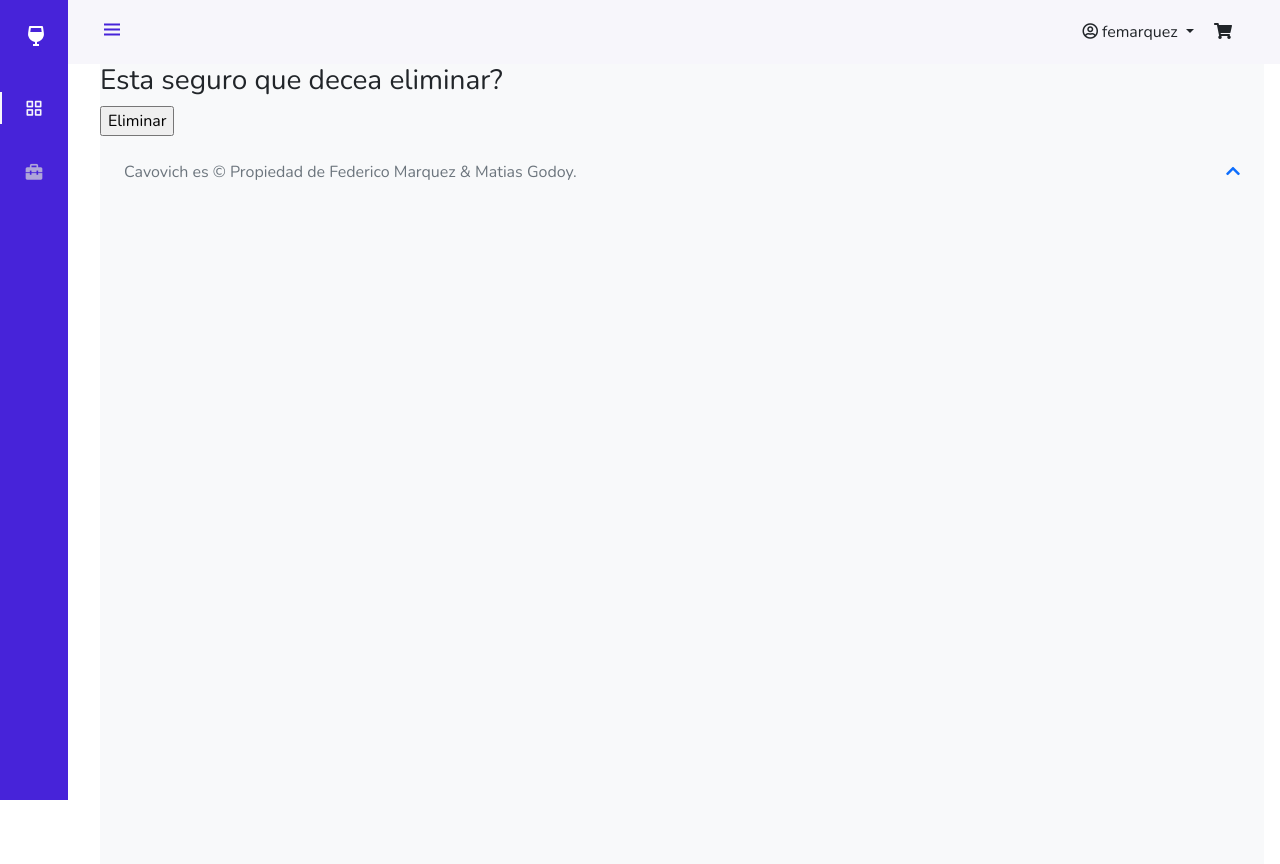
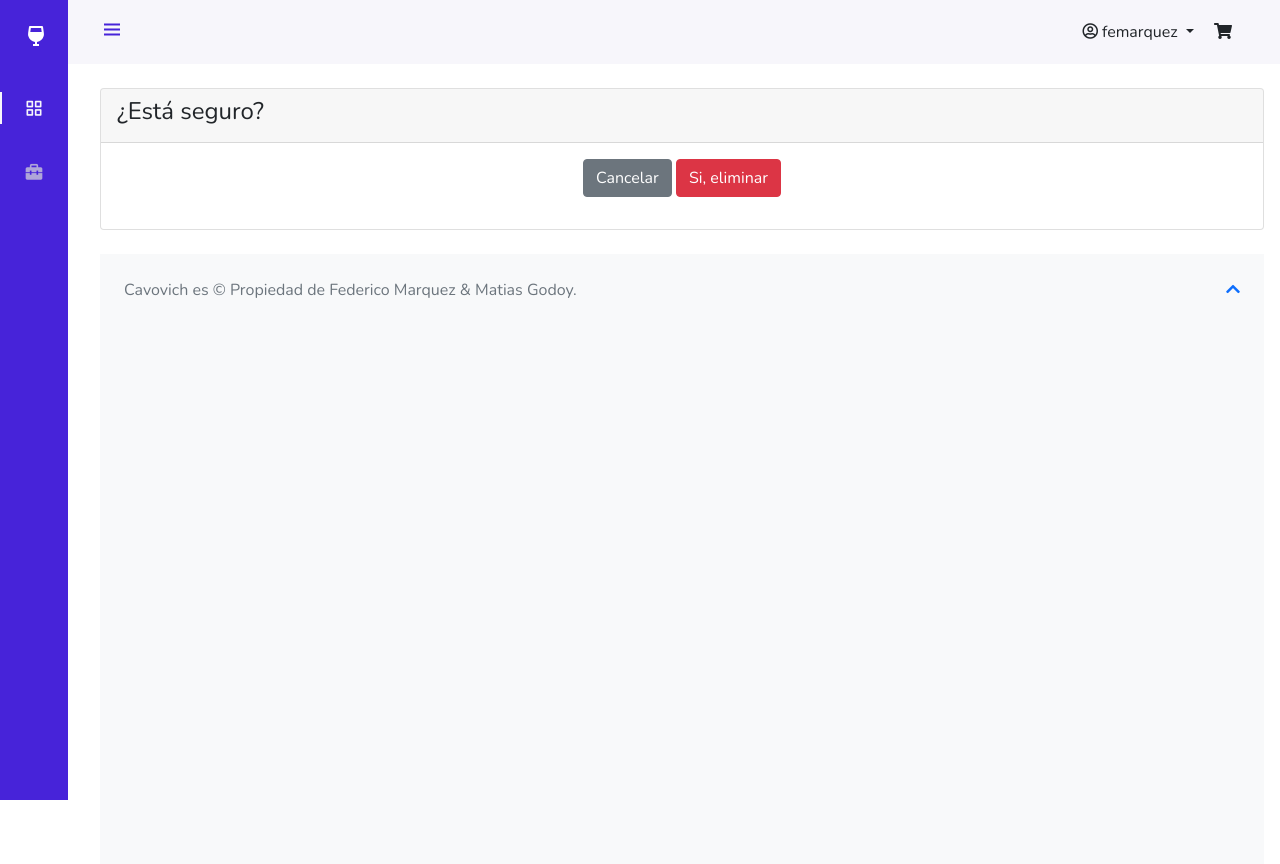
Before and after one commit to fedemarquez0/Final-LAB-III, a Django app: page /vino/delete/12/ in a window 1280 px wide. Run offline with Django 3.2, Linux system fonts and the light colour scheme; a user stored in the database is signed in; data comes from the database, SQL or seed files in the repository; both versions use the stored data as it was after the commit; some libraries are stand-ins or nearby versions.

Commit message:
Estetica

```diff
--- a/templates/cavovich/eliminar.html
+++ b/templates/cavovich/eliminar.html
@@ -2,9 +2,33 @@
 
 {% block content %}
 {% load static %}
-    <h3>Esta seguro que decea eliminar?</h3>
-    <form method="post">
-        {% csrf_token %}
-        <input type="submit" value="Eliminar">
-    </form>
+
+<main role="main" class="bg-white">
+    <br>
+    <div class="card">
+        <div class="card-header">
+            <div class="d-flex justify-content-between">
+                <div>
+                    <h4 >¿Está seguro?</h4>
+                </div>
+                <div>
+                </div>
+            </div>
+        </div>
+        <div class="card-body">
+            <form method="post">
+                {% csrf_token %}
+                <div class="row mb-3">
+                    <div class="text-center">
+                        <a href="{% url 'inicio' %}">
+                            <input type="button" class="btn btn-secondary float-right" value="Cancelar" >
+                        </a>
+                        <button type="submit" class="btn btn-danger ">Si, eliminar</button>
+                    </div>
+                </div>
+            </form>
+        </div>
+    </div>
+    <br>
+</main>
 {% endblock %}
```
Also changed, not shown: db.sqlite3.
